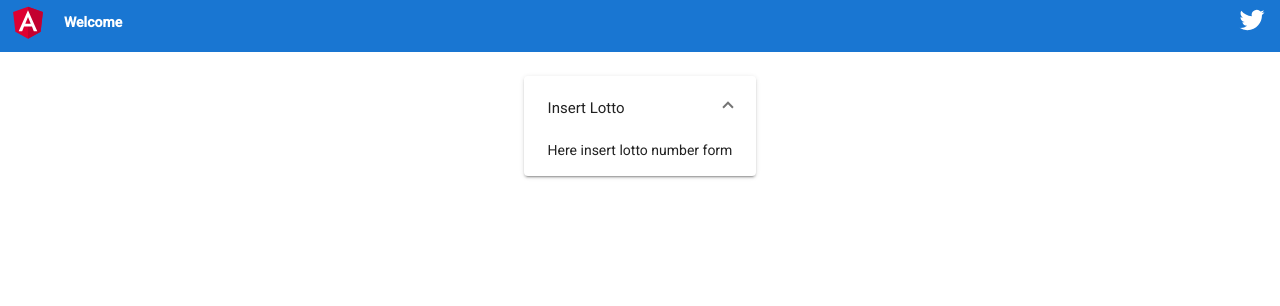
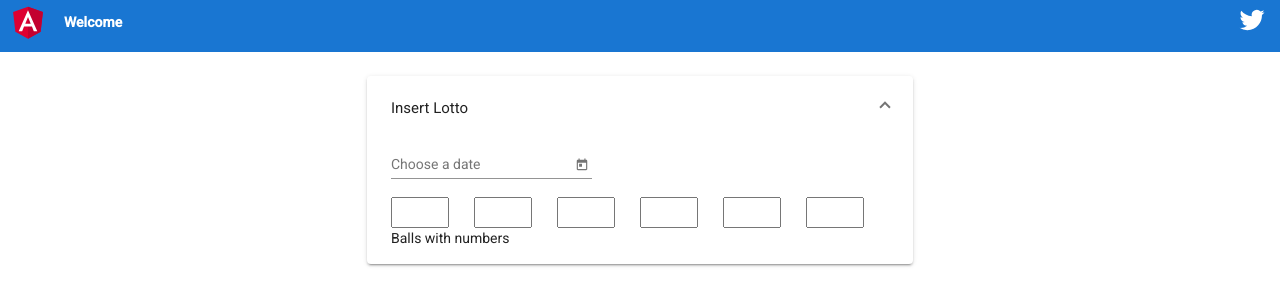
Before and after one commit to echizen86/jc_lottery_web_client, an Angular app: page / in a window 1280 px wide. Both pictures are taken after a click on the button "Insert Lotto". Shown: the top 306 px of the page. Built offline with nearby package versions, Linux system fonts and the light colour scheme.

Commit message:
Working on insert lotto numbers UI

```diff
--- a/src/app/sections/main/insert-lotto/insert-lotto.component.css
+++ b/src/app/sections/main/insert-lotto/insert-lotto.component.css
@@ -1,3 +1,9 @@
 .mat-form-field + .mat-form-field {
   margin-left: 8px;
 }
+
+.number {
+  width: 50px;
+  height: 25px;
+  margin-right: 25px;
+}
--- a/src/app/sections/main/insert-lotto/insert-lotto.component.html
+++ b/src/app/sections/main/insert-lotto/insert-lotto.component.html
@@ -5,6 +5,39 @@
         Insert Lotto
       </mat-panel-title>
     </mat-expansion-panel-header>
-    Here insert lotto number form
+    <div>
+      <mat-form-field>
+        <mat-label>Choose a date</mat-label>
+        <input matInput [matDatepicker]="picker">
+        <mat-datepicker-toggle matSuffix [for]="picker"></mat-datepicker-toggle>
+        <mat-datepicker #picker></mat-datepicker>
+      </mat-form-field>
+    </div>
+     <!-- Inputs -->
+    <div>
+      <span>
+          <input class="number">
+      </span>
+      <span>
+          <input class="number">
+      </span>
+      <span>
+          <input class="number">
+        </span>
+        <span>
+          <input class="number">
+        </span>
+        <span>
+          <input class="number">
+        </span>
+        <span>
+          <input class="number">
+      </span>
+    </div>
+
+    <!-- Balls -->
+    <div>
+      Balls with numbers
+    </div>
   </mat-expansion-panel>
 </mat-accordion>
--- a/src/app/sections/main/insert-lotto/insert-lotto.component.ts
+++ b/src/app/sections/main/insert-lotto/insert-lotto.component.ts
@@ -7,7 +7,7 @@ import { Component, OnInit } from '@angular/core';
   styleUrls: ['./insert-lotto.component.css']
 })
 export class InsertLottoComponent implements OnInit {
-  panelOpenState;
+  panelOpenState: boolean;
 
   constructor() {}
 
```
Also changed, not shown: src/app/sections/sections.module.ts (+48 -4 lines).
